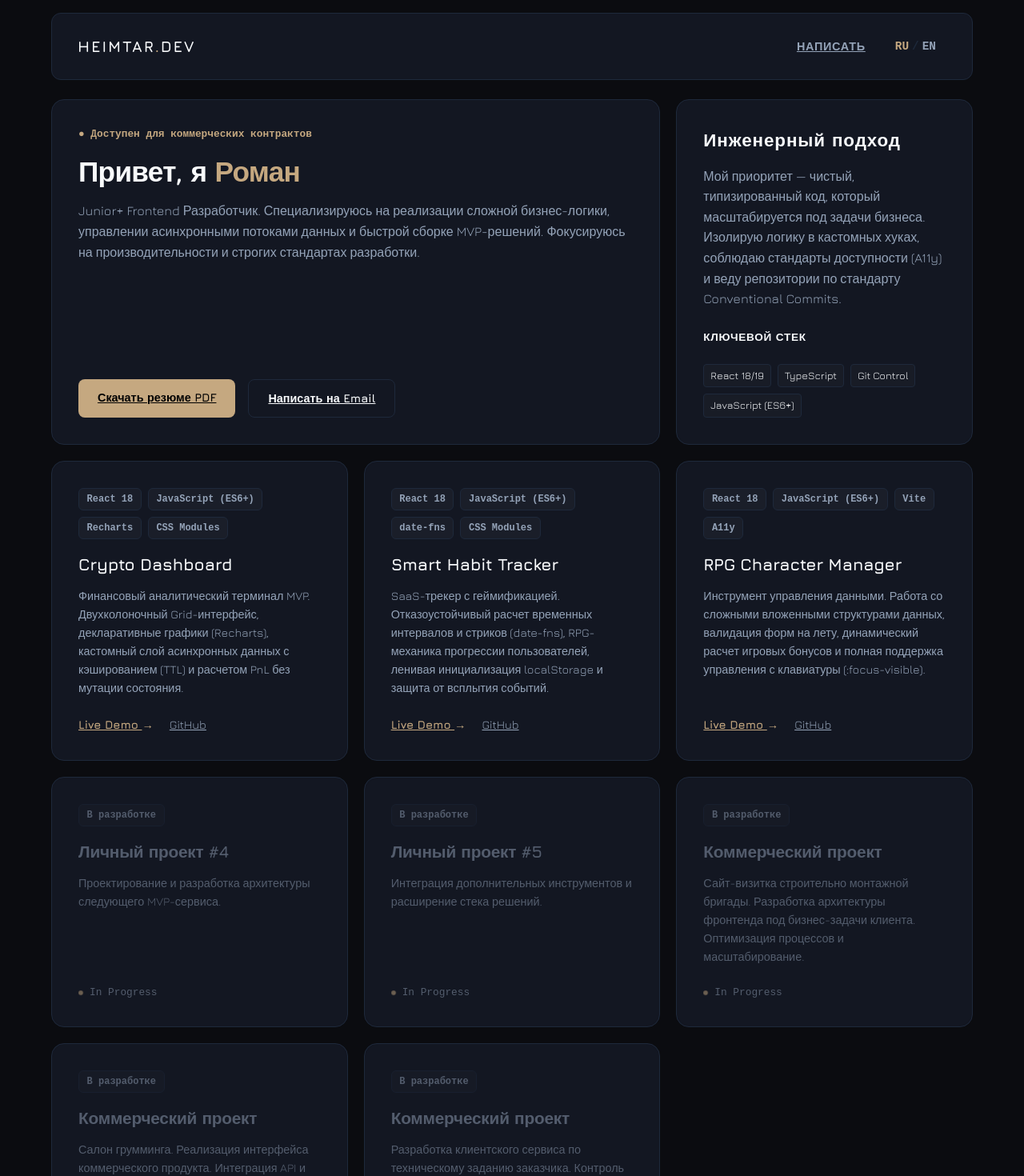
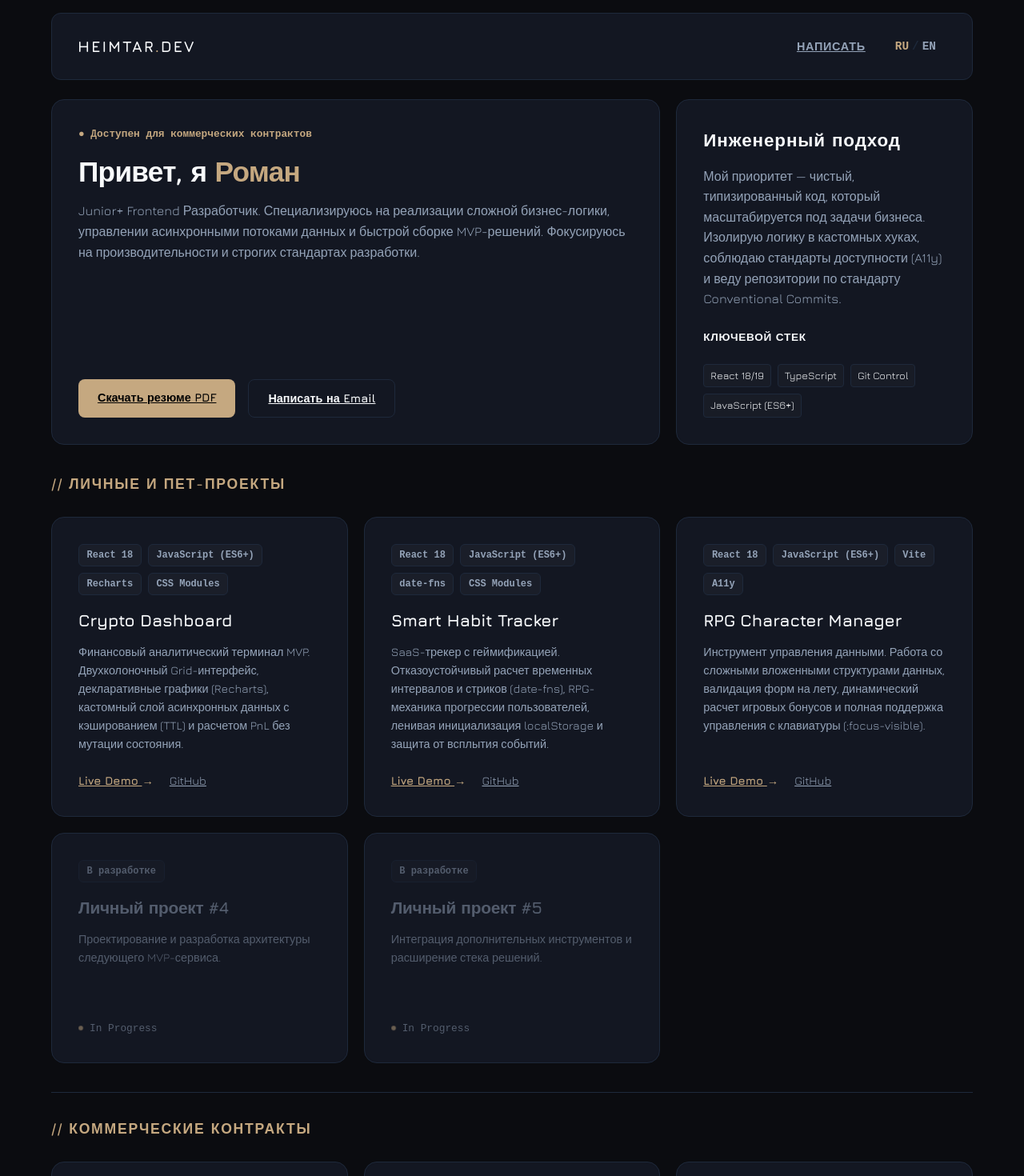
Before and after one commit to Heimtar/portfolio, a React (Vite) app: page / in a window 1280 px wide. Shown: the top 1470 px of the page at 80% size. Built offline with nearby package versions, Linux system fonts and the light colour scheme.

Commit message:
feat: integrate dynamic section separators for personal and commercial projects in bento layout

```diff
--- a/src/App.tsx
+++ b/src/App.tsx
@@ -1,3 +1,4 @@
+import React from "react";
 import { Header } from "./components/Header/Header";
 import { BentoGrid } from "./components/BentoGrid/BentoGrid";
 import { BentoCard } from "./components/BentoCard/BentoCard";
@@ -17,7 +18,7 @@ function App() {
         padding: "1rem 1.5rem",
       }}
     >
-      {/* 1. Наша изолированная шапка */}
+      {/* 1. Изолированная шапка */}
       <Header />
 
       <main>
@@ -123,9 +124,63 @@ function App() {
           </BentoCard>
 
           {/* ПЛИТКИ 3-10: ЦИКЛ ПО ПРОЕКТАМ ИЗ НАШЕЙ БАЗЫ ДАННЫХ */}
-          {t.projects.map((project, index) => (
-            <ProjectCard key={index} project={project} />
-          ))}
+          {t.projects.map((project, index) => {
+            // Флаг: проверяем, является ли текущий проект ПЕРВЫМ коммерческим в массиве
+            // В нашей структуре данных коммерческие контракты начинаются с 5-го индекса (после 5 петов)
+            const isFirstCommercial = index === 5;
+            const isFirstPersonal = index === 0;
+
+            return (
+              <React.Fragment key={index}>
+                {/* Заголовок перед самым первым пет-проектом */}
+                {isFirstPersonal && (
+                  <div
+                    className={styles.span3}
+                    style={{ padding: "1rem 0 0.5rem 0" }}
+                  >
+                    <h3
+                      style={{
+                        fontSize: "1.1rem",
+                        fontWeight: 600,
+                        color: "var(--accent-gold)",
+                        textTransform: "uppercase",
+                        letterSpacing: "0.1em",
+                      }}
+                    >
+                      // {t.sectionPersonal}
+                    </h3>
+                  </div>
+                )}
+
+                {/* Полноширинный разделитель перед первым коммерческим проектом */}
+                {isFirstCommercial && (
+                  <div
+                    className={styles.span3}
+                    style={{
+                      padding: "2rem 0 0.5rem 0",
+                      borderTop: "1px solid var(--card-border)",
+                      marginTop: "1rem",
+                    }}
+                  >
+                    <h3
+                      style={{
+                        fontSize: "1.1rem",
+                        fontWeight: 600,
+                        color: "var(--accent-gold)",
+                        textTransform: "uppercase",
+                        letterSpacing: "0.1em",
+                      }}
+                    >
+                      // {t.sectionCommercial}
+                    </h3>
+                  </div>
+                )}
+
+                {/* Сама карточка проекта */}
+                <ProjectCard project={project} />
+              </React.Fragment>
+            );
+          })}
 
           {/* ПЛИТКА 11: КОНТАКТЫ / ПОДВАЛ (Занимает все 3 колонки) */}
           <BentoCard extraLayout={styles.span3}>
--- a/src/data/translations.ts
+++ b/src/data/translations.ts
@@ -24,6 +24,8 @@ export interface TranslationSchema {
     stackTitle: string;
   };
   projectsTitle: string;
+  sectionPersonal: string;
+  sectionCommercial: string;
   contacts: {
     title: string;
     cta: string;
@@ -50,6 +52,8 @@ export const translations: Record<"ru" | "en", TranslationSchema> = {
       stackTitle: "Ключевой стек",
     },
     projectsTitle: "Проекты и кейсы",
+    sectionPersonal: "Личные и пет-проекты",
+    sectionCommercial: "Коммерческие контракты",
     contacts: {
       title: "Контакты",
       cta: "Обсудить проект",
@@ -128,7 +132,7 @@ export const translations: Record<"ru" | "en", TranslationSchema> = {
     hero: {
       badge: "● Available for commercial contracts",
       title: "Hi, I am ",
-      accentName: "Heimtar",
+      accentName: "Roman",
       description:
         "Junior+ Frontend Developer. Specialized in implementing complex business logic, managing asynchronous data streams, and rapid MVP development. Focused on performance and strict engineering standards.",
       btnResume: "Download Resume PDF",
@@ -141,6 +145,8 @@ export const translations: Record<"ru" | "en", TranslationSchema> = {
       stackTitle: "Key Stack",
     },
     projectsTitle: "Projects & Case Studies",
+    sectionPersonal: "Personal & Pet Projects",
+    sectionCommercial: "Commercial Contracts",
     contacts: {
       title: "Contacts",
       cta: "Discuss a project",
```
